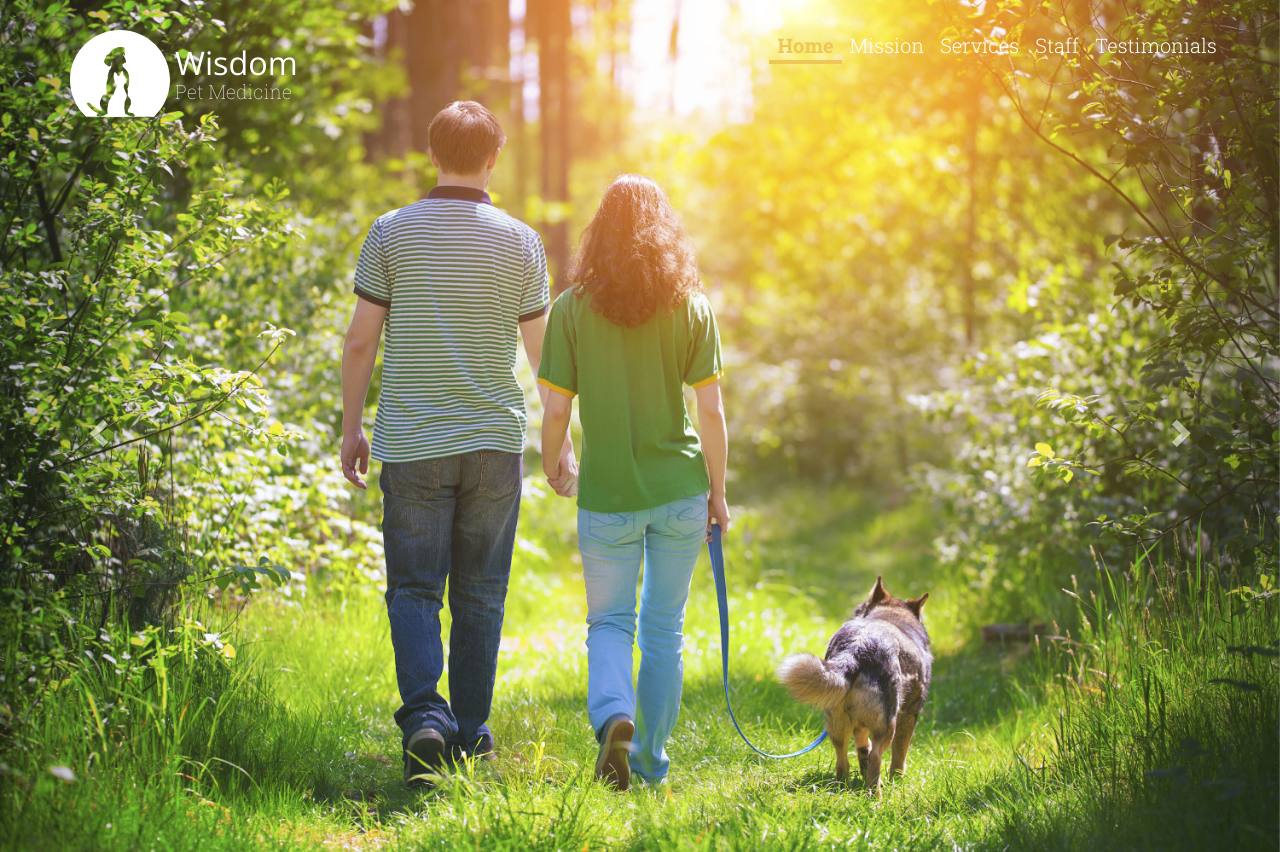
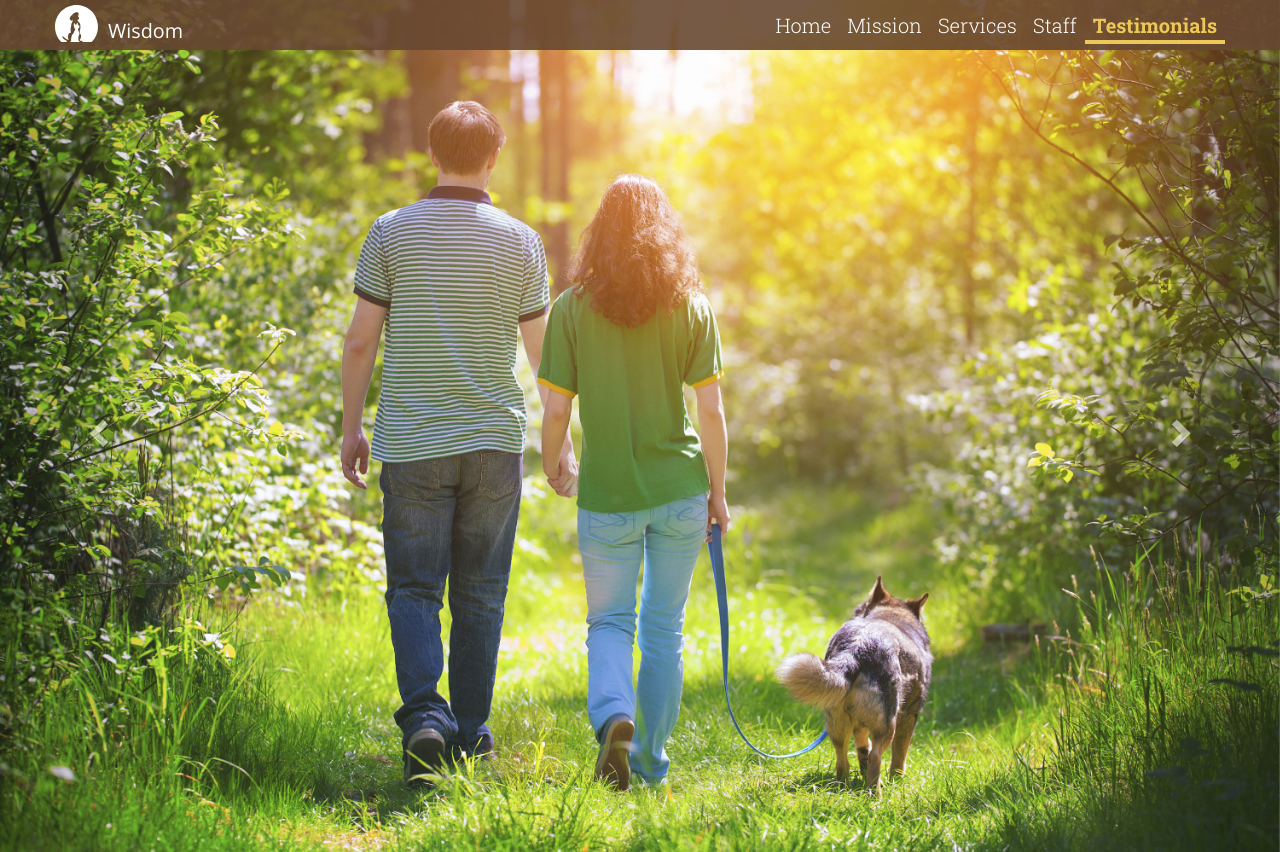
Before and after one commit to StojanMilosev/bootstrap-SPA, a PHP site: page /index.html in a window 1280 px wide. Shown: the top 852 px of the page. Run offline with PHP 8.4, Linux system fonts and the light colour scheme; some libraries are stand-ins or nearby versions.

Commit message:
added and styled scroolspy

```diff
--- a/css/style.css
+++ b/css/style.css
@@ -18,6 +18,7 @@ h1, h2, h3, h4, h5, h6 {
 
 header .navbar {
   padding: 30px 0;
+  transition: all .5s ease-out;
 }
 
 header .navbar-default {
@@ -86,6 +87,38 @@ and (max-width: 768px) {
   header .navbar-collapse.in {
     background-color: rgba(0,0,0, .5);
   }
+}
+
+/**  nav inbody **/
+
+header .inbody {
+  background: rgba(104,73,49,.9);
+}
+
+header .navbar.inbody {
+  padding-top: 0;
+  padding-bottom: 0;
+}
+
+header .navbar.inbody .navbar-nav {
+  padding-top: 10px;
+}
+
+header .inbody .navbar-brand {
+  background-size: 43px;
+  background-position: top left;
+  margin-top: 5px;
+  padding-bottom: 0;
+  margin-left: 10px;
+}
+
+header .inbody .navbar-brand h1 {
+  font-size: 1.1em;
+  padding-left: 38px;
+}
+
+header .inbody .navbar-brand span.subhead {
+  display: none;
 }
 
 /**  Page **/
--- a/js/myscript.js
+++ b/js/myscript.js
@@ -1,3 +1,36 @@
-$('.carousel').carousel({
-  interval: false
+$(function() {
+
+  "use strict";
+
+  var topoffset = 50; //variable for menu height
+
+  //Activate Scrollspy
+  $('body').scrollspy({
+    target: 'header .navbar',
+    offset: topoffset
+  });
+
+  var hash = $(this).find('li.active a').attr('href');
+  if(hash !== '#featured') {
+    $('header nav').addClass('inbody');
+  } else {
+    $('header nav').removeClass('inbody');
+  }
+
+
+  // Add an inbody class to nav when scrollspy event fires
+  $('.navbar-fixed-top').on('activate.bs.scrollspy', function() {
+    var hash = $(this).find('li.active a').attr('href');
+    if(hash !== '#featured') {
+      $('header nav').addClass('inbody');
+    } else {
+      $('header nav').removeClass('inbody');
+    }
+  });
+
+
+  $('.carousel').carousel({
+    interval: false
+  });
+
 });
```
